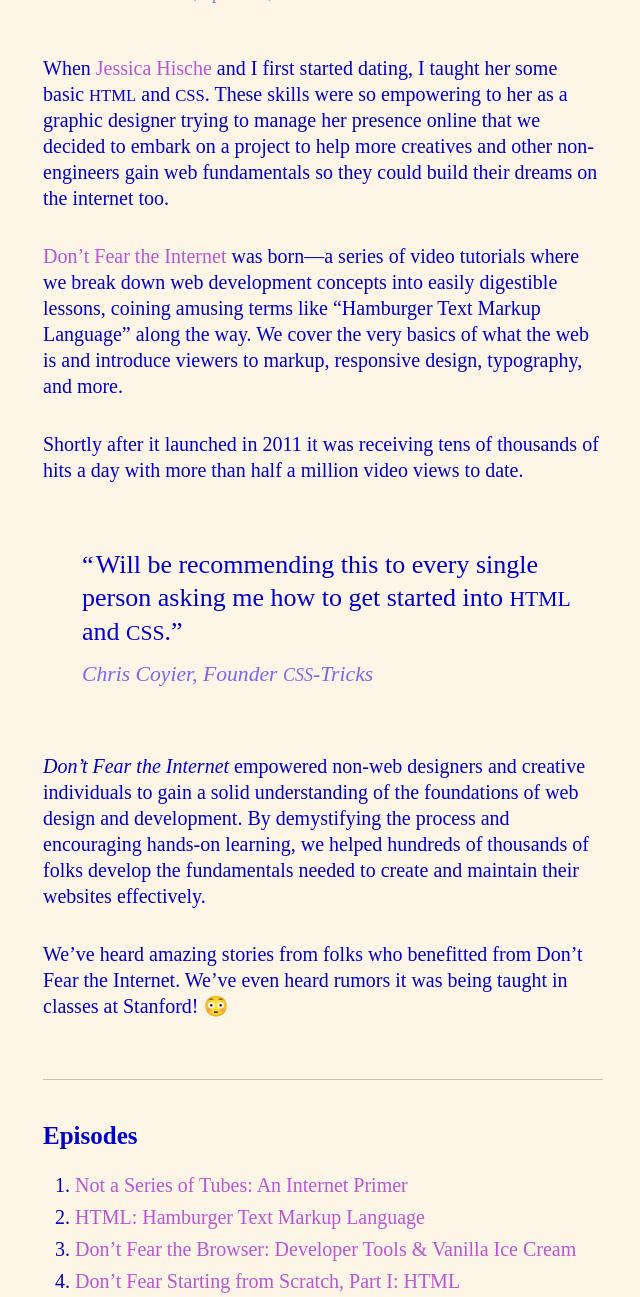
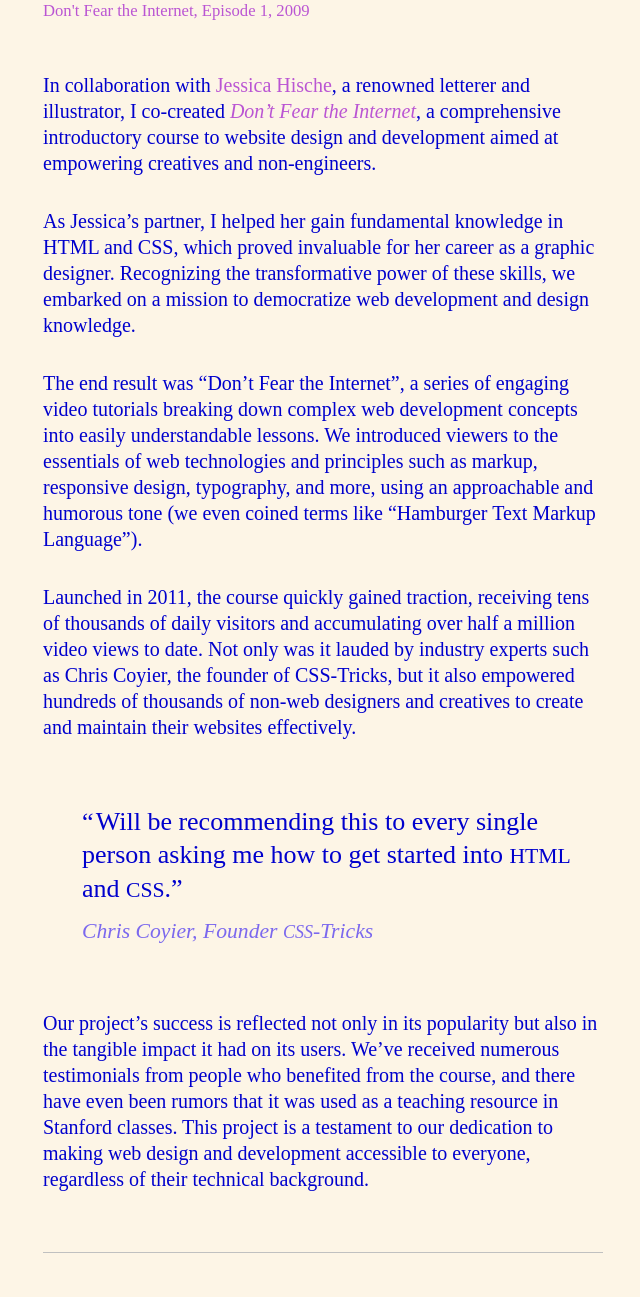
Before and after one commit to strangenative/strangenative.github.io, a Jekyll site: the page built from _projects/2009_dfti.md, in a window 1280 px wide, cut to the strip 1040-2337 px from the top of the page. Shown: the whole strip, without its empty margins (317-957 px from the left). Built offline with Jekyll 4.4.1, drawn with Linux system fonts in a browser that asks for light colours; some web fonts are replaced.

```diff
--- a/_projects/2009_dfti.md
+++ b/_projects/2009_dfti.md
@@ -9,23 +9,25 @@ image: dontfear_site.png
 ---
 A comprehensive intro to website design and development for creatives. Built in collaboration with my partner, letterer and illustrator, Jessica Hische
 
-<iframe src="https://player.vimeo.com/video/24006296?h=40dd2a2d05&color=ffffff&title=0&byline=0&portrait=0" width="100%" height="320" frameborder="0" allow="autoplay; fullscreen; picture-in-picture" allowfullscreen></iframe>
+<div class="video_wrap_16-9">
+    <iframe src="https://player.vimeo.com/video/24006296?h=40dd2a2d05&color=ffffff&title=0&byline=0&portrait=0" position="absolute" width="100%" height="100%" top=" 0" left="0" frameborder="0" allow="autoplay; fullscreen; picture-in-picture" allowfullscreen></iframe>
+</div>
 <small class="media_description"><a href="https://vimeo.com/24006296">Don&#039;t Fear the Internet, Episode 1, 2009</a></small>
 
-When <a href="https://www.jessicahische.is">Jessica Hische</a> and I first started dating, I taught her some basic <small>HTML</small> and <small>CSS</small>. These skills were so empowering to her as a graphic designer trying to manage her presence online that we decided to embark on a project to help more creatives and other non-engineers gain web fundamentals so they could build their dreams on the internet too.
+In collaboration with <a href="https://www.jessicahische.is">Jessica Hische</a>, a renowned letterer and illustrator, I co-created _[Don't Fear the Internet](http://www.dontfeartheinternet.com)_, a comprehensive introductory course to website design and development aimed at empowering creatives and non-engineers.
 
-[Don't Fear the Internet](http://www.dontfeartheinternet.com) was born—a series of video tutorials where we break down web development concepts into easily digestible lessons, coining amusing terms like “Hamburger Text Markup Language” along the way. We cover the very basics of what the web is and introduce viewers to markup, responsive design, typography, and more.
+As Jessica's partner, I helped her gain fundamental knowledge in HTML and CSS, which proved invaluable for her career as a graphic designer. Recognizing the transformative power of these skills, we embarked on a mission to democratize web development and design knowledge.
 
-Shortly after it launched in 2011 it was receiving tens of thousands of hits a day with more than half a million video views to date.
+The end result was "Don’t Fear the Internet", a series of engaging video tutorials breaking down complex web development concepts into easily understandable lessons. We introduced viewers to the essentials of web technologies and principles such as markup, responsive design, typography, and more, using an approachable and humorous tone (we even coined terms like "Hamburger Text Markup Language").
+
+Launched in 2011, the course quickly gained traction, receiving tens of thousands of daily visitors and accumulating over half a million video views to date. Not only was it lauded by industry experts such as Chris Coyier, the founder of CSS-Tricks, but it also empowered hundreds of thousands of non-web designers and creatives to create and maintain their websites effectively.
 
 <blockquote>
     “&hairsp;Will be recommending this to every single person asking me how to get started into <small>HTML</small> and <small>CSS</small>.”<br>
     <em class="quote">Chris Coyier, Founder <small>CSS</small>-Tricks</em>
 </blockquote>
 
-_Don't Fear the Internet_ empowered non-web designers and creative individuals to gain a solid understanding of the foundations of web design and development. By demystifying the process and encouraging hands-on learning, we helped hundreds of thousands of folks develop the fundamentals needed to create and maintain their websites effectively.
-
-We've heard amazing stories from folks who benefitted from Don't Fear the Internet. We've even heard rumors it was being taught in classes at Stanford! 😳
+Our project's success is reflected not only in its popularity but also in the tangible impact it had on its users. We've received numerous testimonials from people who benefited from the course, and there have even been rumors that it was used as a teaching resource in Stanford classes. This project is a testament to our dedication to making web design and development accessible to everyone, regardless of their technical background.
 
 ***
 
--- a/_sass/main.scss
+++ b/_sass/main.scss
@@ -466,6 +466,34 @@ video {
   max-width: 100%;
 }
 
+.video_wrap_16-9 {
+  margin-top: 3em;
+  position: relative;
+  width: 100%;
+  padding-bottom: 56.25%;
+}
+
+.video_wrap_3-2 {
+  margin-top: 3em;
+  position: relative;
+  width: 100%;
+  padding-bottom: 66.66%;
+}
+
+.video_wrap_mobile {
+  position: relative;
+  width: 100%;
+  padding-bottom: 216.22%;
+}
+
+.video_wrap_16-9 iframe, .video_wrap_mobile iframe, .video_wrap_3-2 iframe {
+  position: absolute;
+  top: 0;
+  left: 0;
+  width: 100%;
+  height: 100%;
+}
+
 code {
   display: block;
   background: mediumblue;
```
Also changed, not shown: _projects/2011_motiv.md (+3 -3 lines), _projects/2013_search.md (+8 -8 lines), _projects/2019_primer.md (+13 -12 lines), _projects/2023_magic.md (+3 -3 lines), 12 other files.
